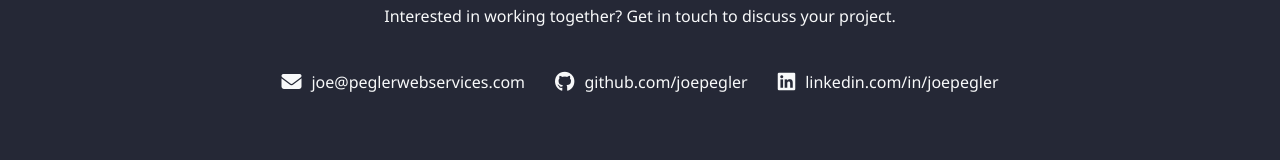
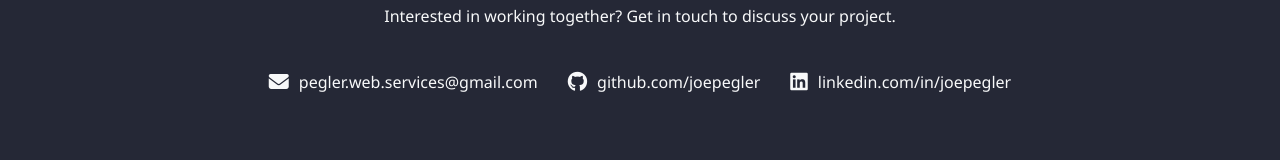
Before and after one commit to joepegler/pegler.web.services, a plain HTML site: page index.html in a window 1280 px wide. Shown: the part 2409-2569 px from the top of the page. Drawn offline with Linux system fonts and the light colour scheme.

Commit message:
Update email address to pegler.web.services@gmail.com

```diff
--- a/index.html
+++ b/index.html
@@ -123,9 +123,9 @@
             <h2>Contact</h2>
             <p>Interested in working together? Get in touch to discuss your project.</p>
             <div class="contact-info">
-                <a href="mailto:joe@peglerwebservices.com" class="contact-link">
+                <a href="mailto:pegler.web.services@gmail.com" class="contact-link">
                     <i class="fas fa-envelope"></i>
-                    joe@peglerwebservices.com
+                    pegler.web.services@gmail.com
                 </a>
                 <a href="https://github.com/joepegler" class="contact-link" target="_blank">
                     <i class="fab fa-github"></i>
```
Also changed, not shown: README.md.
